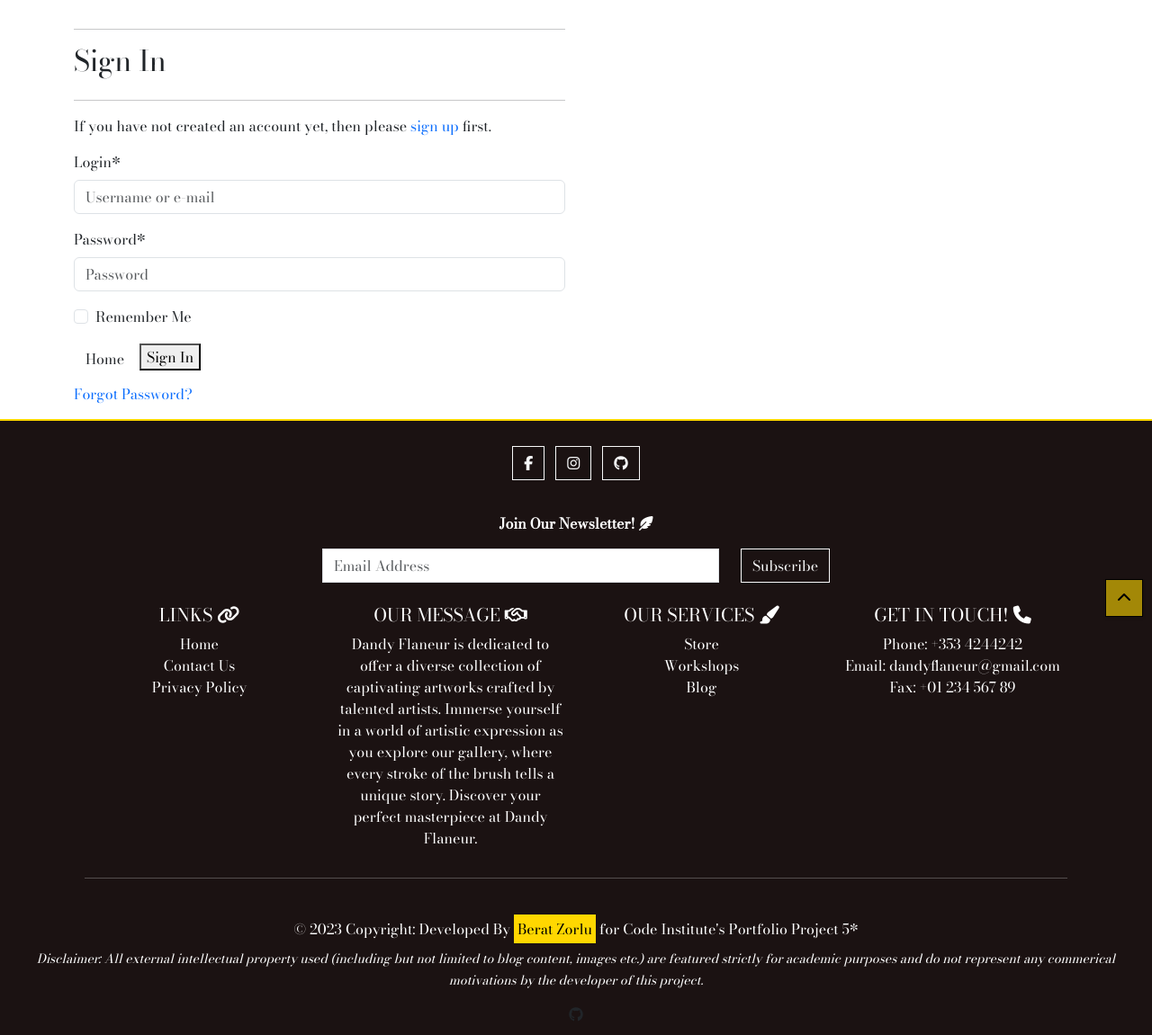
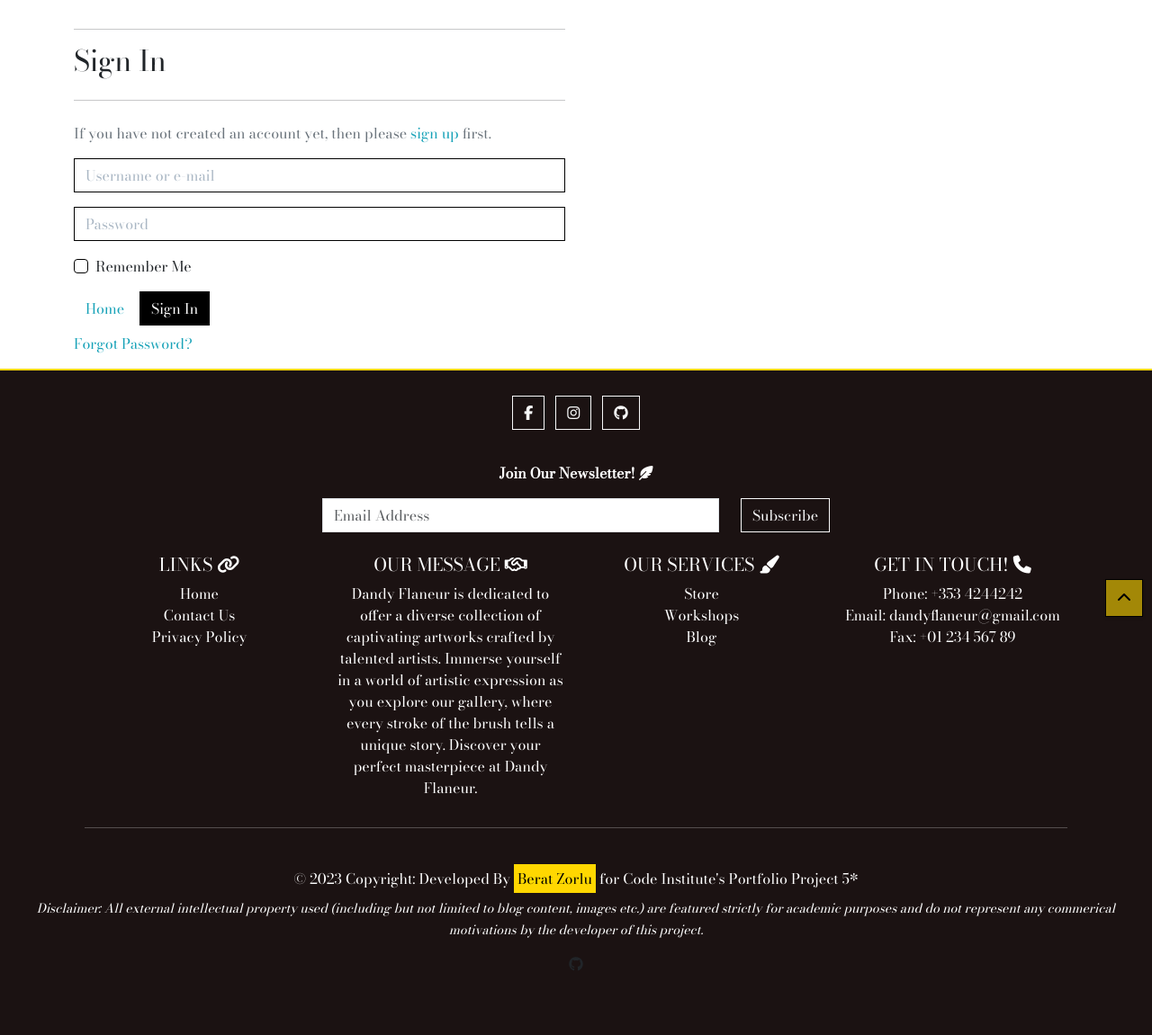
Before and after one commit to beratzorlu/dandy_flaneur_ecommerce, a Django app: page /accounts/login/ in a window 1280 px wide. Shown: the part 104-1255 px from the top of the page at 90% size. After the commit the page ends 1183 px from the top, so only its background shows below. Run offline with Django 3.2, Linux system fonts and the light colour scheme; parts of the project's set-up code (start-up, migrations or seed data) failed here and were passed over; some libraries are stand-ins or nearby versions.

Commit message:
Add styling for allauth templates and elements.

```diff
--- a/static/css/base.css
+++ b/static/css/base.css
@@ -157,15 +157,15 @@ a {
     background-color: var(--dandy-gold-faded);
 }
 
-.category-badge > .badge-white:hover {
+.category-badge>.badge-white:hover {
     border: none !important;
 }
 
-.category-badge > .badge-black:hover {
+.category-badge>.badge-black:hover {
     border-color: var(--dandy-gold) !important;
 }
 
-.category-badge > .badge-black:active {
+.category-badge>.badge-black:active {
     transform: scale(-1.0);
 }
 
@@ -206,4 +206,59 @@ a {
     margin-top: 6rem !important;
 }
 
-/* CHECKOUT.HTML */
+/* ALLAUTH */
+
+.allauth-form-inner-content p {
+    margin-top: 1.5rem;
+    /* mt-4 */
+    color: #6c757d;
+    /* text-secondary */
+}
+
+.allauth-form-inner-content input {
+    border-color: #000;
+    border-radius: 0;
+}
+
+.allauth-form-inner-content label:not([for='id_remember']) {
+    display: none;
+}
+
+.allauth-form-inner-content input::placeholder {
+    color: #aab7c4;
+}
+
+.allauth-form-inner-content button,
+.allauth-form-inner-content input[type='submit'] {
+    /* btn */
+    display: inline-block;
+    font-weight: 400;
+    color: #fff;
+    text-align: center;
+    vertical-align: middle;
+    -webkit-user-select: none;
+    -moz-user-select: none;
+    -ms-user-select: none;
+    user-select: none;
+    background-color: #000;
+    border: 1px solid #000;
+    padding: .375rem .75rem;
+    font-size: 1rem;
+    line-height: 1.5;
+    border-radius: 0;
+
+    /* standard bootstrap btn transitions */
+    transition: color .15s ease-in-out, background-color .15s ease-in-out, border-color .15s ease-in-out, box-shadow .15s ease-in-out;
+}
+
+.allauth-form-inner-content button:hover,
+.allauth-form-inner-content input[type='submit']:hover {
+    color: #fff;
+    background-color: #222;
+    border-color: #222;
+}
+
+.allauth-form-inner-content a {
+    color: #17a2b8;
+    /* text-info */
+}
```
